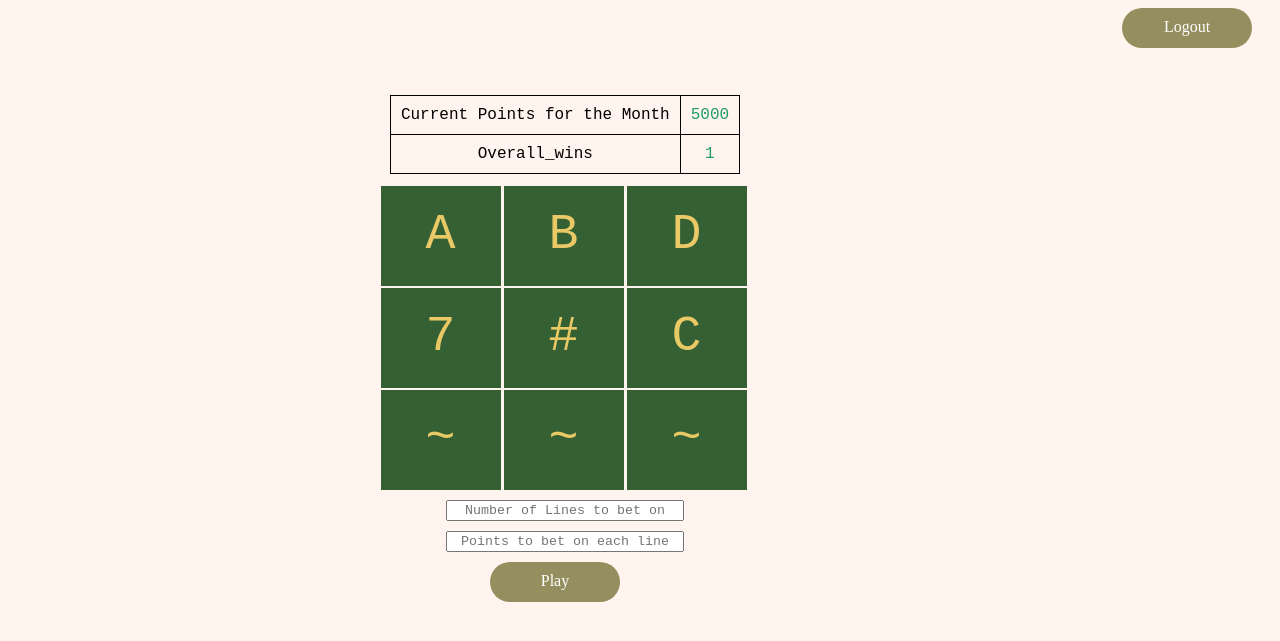
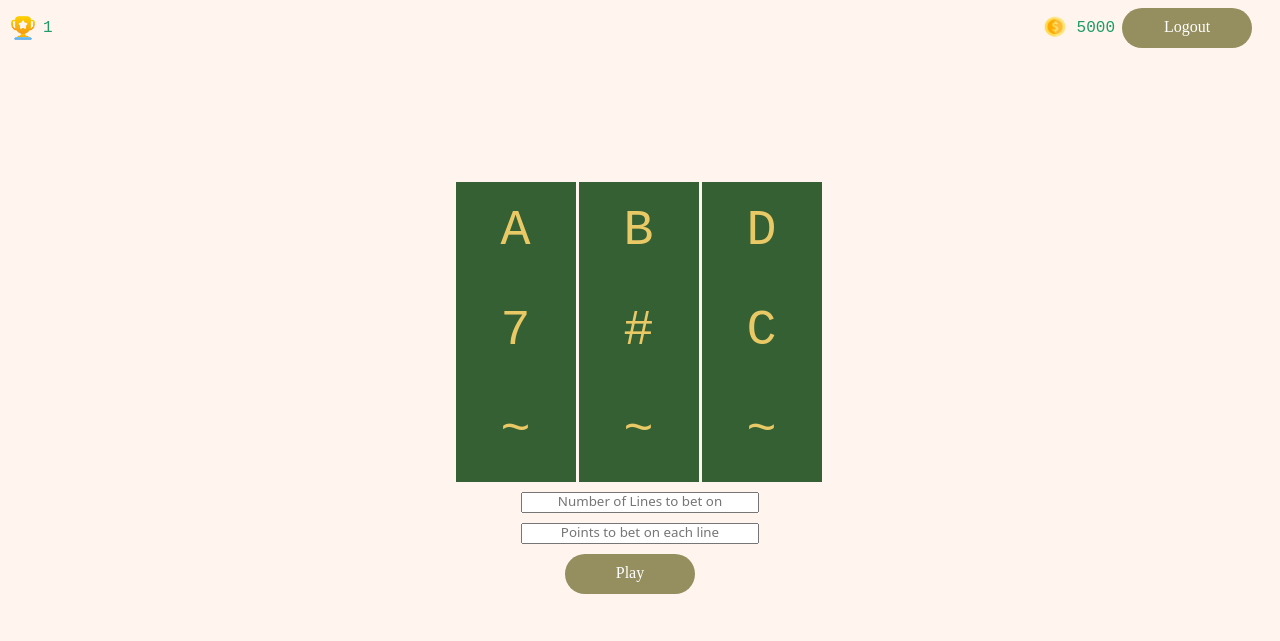
Before and after one commit to akhil484/Slot-Machine, a Django app: page /play/ in a window 1280 px wide. Shown: the top 641 px of the page. Run offline with Django 5.2, Linux system fonts and the light colour scheme; a user stored in the database is signed in; tables that the repository leaves empty hold one stand-in row (values such as "Sample post").

Commit message:
changed how wins are showing and disabled play button and added slot machine animation

```diff
--- a/base/utils.py
+++ b/base/utils.py
@@ -21,12 +21,12 @@ def create_grid_of_chars():
 
     return grid
 
-def calculate_winning_points(grid, number_of_lines_to_bet):
+def calculate_winning_points(grid, number_of_lines_to_bet, amount_per_line):
     score = 0
     wins = 0
     for row in grid:
         if row[0] == row[1] == row[2]:
-            score = score + char_values[row[0]]
+            score = score + (char_values[row[0]]*amount_per_line)
             number_of_lines_to_bet = number_of_lines_to_bet - 1
             wins = wins + 1
         if number_of_lines_to_bet <= 0:
--- a/base/views.py
+++ b/base/views.py
@@ -106,7 +106,7 @@ def spin_machine(request):
 
         balance = balance - current_bet
         grid = create_grid_of_chars()
-        winning_points, wins = calculate_winning_points(grid, number_of_lines_to_bet)
+        winning_points, wins = calculate_winning_points(grid, number_of_lines_to_bet, amount_per_line)
         balance = balance + winning_points
         account_information_obj.current_month_balance = balance
         account_information_obj.no_of_wins = account_information_obj.no_of_wins + wins
@@ -115,9 +115,12 @@ def spin_machine(request):
 
         for row in grid:
             html +='<div class="row">'
+            counter = 1
             for col in row:
-                html += '<div class="col">'+col+'</div>'
+                html += ('<div class="col"><span class="char_num%s">'+col+'</span></div>')%(counter)
+                counter += 1
             html +='</div>'
+
         return HttpResponse(json.dumps({
             'success': True,
             'html': mark_safe(html),
--- /dev/null
+++ b/requirements.txt
@@ -0,0 +1,6 @@
+asgiref==3.8.1
+Django==5.0.6
+mysqlclient==2.2.4
+python-decouple==3.8
+sqlparse==0.5.0
+typing_extensions==4.12.2
--- a/static/base/css/slot_machine_page.css
+++ b/static/base/css/slot_machine_page.css
@@ -6,13 +6,11 @@ body{
 }
 .col
 {
-    display: inline-block;
     width:80px;
     height: 60px;
     text-align: center;
     background-color: rgba(52, 96, 51, 1);
     color: #e9c866;
-    margin-top: 2px;
     margin-right: 3px;
     padding:20px;
     padding-top:20px;
@@ -111,21 +109,84 @@ td{
 }
 td,
 th {
-    font-family: 'Courier New';
+    font-family: 'Noto Sans';
   padding: 10px;
 }
 
 span.balance {
     font-family: 'Courier New';
     color: #1e9b68;
+    cursor: default;
 }
 
 .inp_txt::placeholder {
-    font-family: 'Courier New';
+    font-family: 'Noto Sans';
 }
 
 
 span.overall_wins {
     font-family: 'Courier New';
     color: #1e9b68;
+    cursor: default;
 }
+
+#left_logout{
+    display: flex;
+    align-items: center;
+    position: relative;
+}
+
+.balance_container{
+    display: flex;
+    align-items: center;
+    position: relative;
+    gap: 5px;
+}
+
+.right {
+    display: flex;
+    align-items: center;
+    gap: 7px;
+    margin-left: auto;
+    position: relative;
+}
+
+.hover-text {
+    position: absolute;
+    background-color: rgba(241, 203, 203, 0.7);
+    color: black;
+    padding: 10px;
+    border-radius: 15px;
+    display: none;
+    top: 100%;
+    right: 100px;
+    white-space: nowrap;
+    z-index: 1000;
+}
+
+.hover-win {
+    position: absolute;
+    background-color: rgba(241, 203, 203, 0.7);
+    color: black;
+    padding: 10px;
+    border-radius: 15px;
+    top: 100%;
+    left: 0;
+    display: none;
+    white-space: nowrap;
+    z-index: 1000;
+}
+
+.balance:hover + .hover-text {
+    display: block;
+}
+
+.overall_wins:hover + .hover-win {
+    display: block;
+}
+
+.disabled {
+    background-color: #ccc;
+    pointer-events: none;
+    cursor: not-allowed;
+}
--- a/templates/base/slot_machine.html
+++ b/templates/base/slot_machine.html
@@ -12,27 +12,29 @@
     </div>
 
     <div id="left_logout">
-        <a href="/logout" id="logout_btn">Logout</a>
+
+        <div class="balance_container">
+            <img src="/static/base/images/winner.png/" width="30" height="30" />
+            <span class="overall_wins">{{account_information_obj.no_of_wins}}</span>
+            <p class="hover-win">Overall Successful Bets</p>
+        </div>
+
+        <div class="right">
+            <img src="/static/base/images/coin.png/" width="30" height="30" />
+            <span class="balance">{{account_information_obj.current_month_balance}}</span>
+            <p class="hover-text">Remaining tokens in your account</p>
+
+            <a href="/logout" id="logout_btn">Logout</a>
+        </div>
+
     </div>
     <div class="grid-container">
-        <table id="students">
-            <tr>
-              <td>Current Points for the Month</td><td>
-              <span class="balance">{{account_information_obj.current_month_balance}}</span></td>
-
-            </tr>
-            <tr>
-                <td>Overall_wins</td><td><span class="overall_wins">{{account_information_obj.no_of_wins}}</span></td>
-
-              </tr>
-
-          </table>
     <div class="spin-display">
     {% for row in grid %}
 	<div class="row">
 
 		{% for col in row %}
-			<div class="col">{{col}}</div>
+			<div class="col"><span class="char_num{{forloop.counter}}">{{col}}</span></div>
 		{% endfor %}
 
 
@@ -42,23 +44,60 @@
 
     <input type="text" class="no_of_lines inp_txt" placeholder="Number of Lines to bet on">
     <input type="text" class="bet_amount inp_txt" placeholder="Points to bet on each line">
-    <a href="" class="button spin_machine">Play</a>
+    <a href="" class="button spin_machine" id="playButton">Play</a>
     </div>
 
 </body>
 <script src="https://ajax.googleapis.com/ajax/libs/jquery/3.7.1/jquery.min.js"></script>
 <script>
+    $( document ).ready(function() {
     $('.close_modal').click(function(e){
         $('.error_modal').css('display', 'none');
         $('.grid-container').removeClass('blur');
         $('#left_logout').removeClass('blur');
     });
 
+
+    let interval = null;
+
+
+        function processWithDelay(x) {
+
+            // Set up interval to do something every second during the delay
+            interval = setInterval(() => {
+                chars_arr = ['A', 'B', 'C','D','#','$','7','~','*','>','<','?'];
+                let currentNumber1 = Math.floor(Math.random() * 10);
+                let currentNumber2 = Math.floor(Math.random() * 10);
+                let currentNumber3 = Math.floor(Math.random() * 10);
+                $('.char_num1').text(chars_arr[currentNumber1]);
+                $('.char_num2').text(chars_arr[currentNumber2]);
+                $('.char_num3').text(chars_arr[currentNumber3]);
+            }, 100);
+
+            setTimeout(() => {
+                clearInterval(interval);
+                nextStep(x);
+            }, 3000);
+        }
+
+        function nextStep(x)
+        {
+            $('.spin-display').html('');
+            $('.spin-display').html(x.html);
+            $('.balance').text(x.balance);
+            $('.overall_wins').text(x.wins);
+            const playButton = document.getElementById('playButton');
+            playButton.classList.remove('disabled');
+        }
+
     $('.spin_machine').click(function(e){
-        e.preventDefault()
+        e.preventDefault();
+        const playButton = document.getElementById('playButton');
+        playButton.classList.add('disabled');
         var no_of_lines = $('.no_of_lines').val();
         var bet_amount = $('.bet_amount').val();
         var balance = $('.balance').text();
+
 
         $.ajax({
 
@@ -69,17 +108,15 @@
                 let x = JSON.parse(data);
                 if(x.success)
                 {
-                    $('.spin-display').html('');
-                    $('.spin-display').html(x.html);
-                    $('.balance').text(x.balance);
-                    $('.overall_wins').text(x.wins);
-                    console.log(x);
+
+                    processWithDelay(x);
                 }
                 else{
                     $('.error_msg').text(x.msg);
                     $('.grid-container').addClass('blur');
                     $('#left_logout').addClass('blur');
                     $('.error_modal').css('display', 'flex');
+                    playButton.classList.remove('disabled');
                 }
 
             },
@@ -90,5 +127,6 @@
             }
         });
     });
+});
 </script>
 </html>
```
Also changed, not shown: myproject/settings.py (+9 -8 lines), static/base/images/coin.png (added), static/base/images/winner.png (added), 2 other files.
